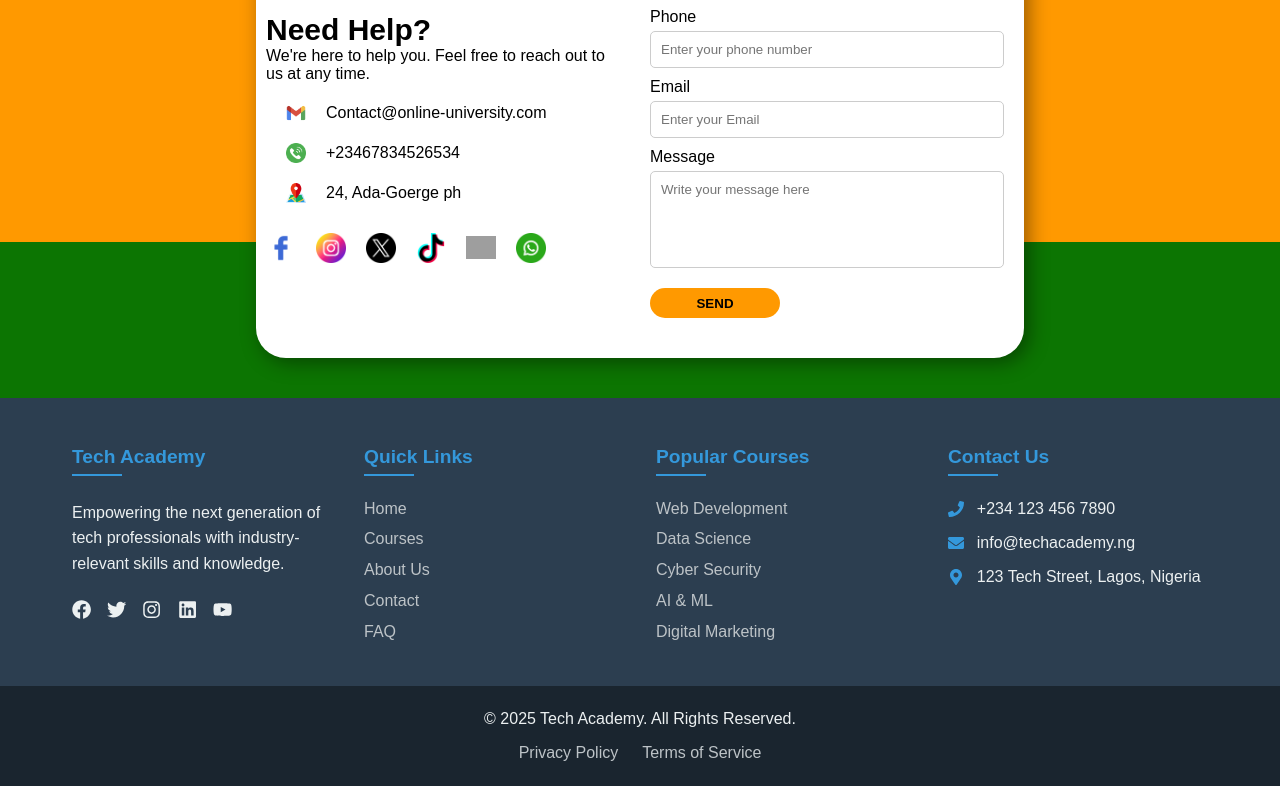
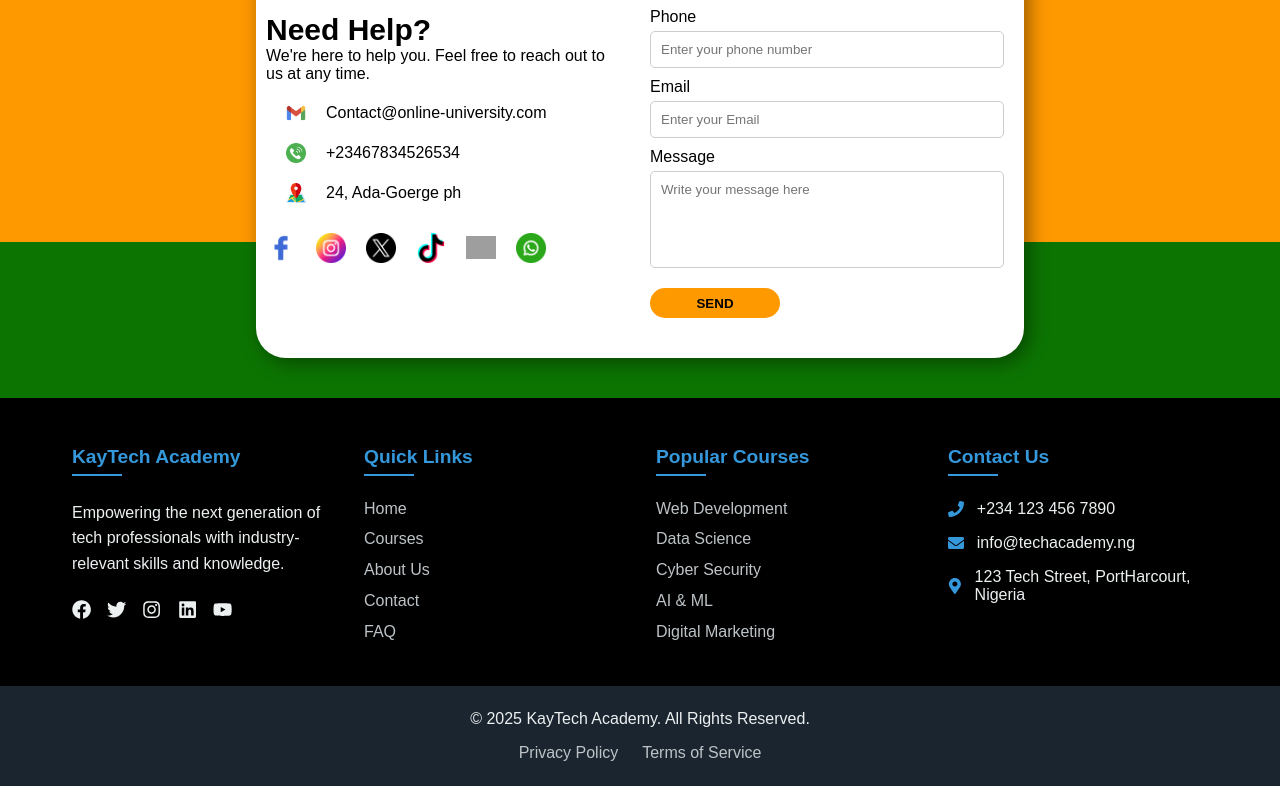
Before and after one commit to KayKay1992/KayTech, a React (Create React App) app: page / in a window 1280 px wide. Shown: the part 7342-8128 px from the top of the page. Built offline with nearby package versions, Linux system fonts and the light colour scheme; grey boxes are pictures that could not be loaded.

Commit message:
final touches

```diff
--- a/src/Components/Footer/Footer.css
+++ b/src/Components/Footer/Footer.css
@@ -1,5 +1,5 @@
 .footer-container {
-    background-color: #2c3e50;
+    background-color: var(--black-color);
     color: #ecf0f1;
     padding: 3rem 0 0;
     font-family: 'Segoe UI', Tahoma, Geneva, Verdana, sans-serif;
--- a/src/Components/Footer/Footer.jsx
+++ b/src/Components/Footer/Footer.jsx
@@ -7,7 +7,7 @@ const Footer = () => {
     <footer className="footer-container">
       <div className="footer-content">
         <div className="footer-section">
-          <h3 className="footer-heading">Tech Academy</h3>
+          <h3 className="footer-heading">KayTech Academy</h3>
           <p className="footer-text">
             Empowering the next generation of tech professionals with industry-relevant skills and knowledge.
           </p>
@@ -55,14 +55,14 @@ const Footer = () => {
             </div>
             <div className="contact-item">
               <FaMapMarkerAlt className="contact-icon" />
-              <span>123 Tech Street, Lagos, Nigeria</span>
+              <span>123 Tech Street, PortHarcourt, Nigeria</span>
             </div>
           </div>
         </div>
       </div>
 
       <div className="footer-bottom">
-        <p>&copy; {new Date().getFullYear()} Tech Academy. All Rights Reserved.</p>
+        <p>&copy; {new Date().getFullYear()} KayTech Academy. All Rights Reserved.</p>
         <div className="footer-legal">
           <a href="/privacy">Privacy Policy</a>
           <a href="/terms">Terms of Service</a>
--- a/src/index.css
+++ b/src/index.css
@@ -1,6 +1,6 @@
 :root{
   --white-color: #ffffffff;
-  --black-color: #00000000;
+  --black-color: #000;
   --primary-color: rgb(12, 117, 2);
   --secondary-color: rgb(255, 153, 0);
   --tertiary-color: rgb(16, 53, 2);
```
